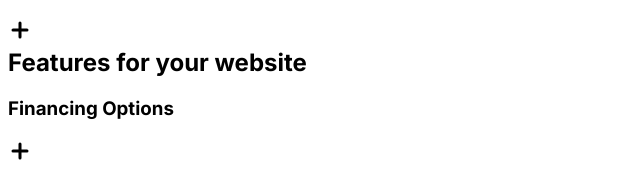
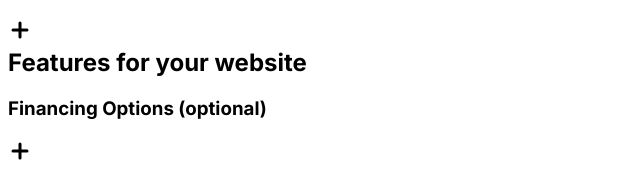
Before and after one commit to mahdiiiu2k/ClientInfoForm11, a React (Vite) app in the folder client/: page / in a window 1280 px wide. Shown: the part 1047-1234 px from the top of the page, without its empty margins (0-640 px from the left). Built offline with nearby package versions, Linux system fonts and the light colour scheme; what @shared/schema would draw is missing.

Commit message:
Make financing options section clearly marked as optional
Update client form to indicate financing options section is not mandatory for submission.

Replit-Commit-Author: Agent
Replit-Commit-Session-Id: 8d3b7007-cd9c-46dd-be6a-ad0b5eed6d8a
Replit-Commit-Checkpoint-Type: full_checkpoint

```diff
--- a/client/src/pages/client-form.tsx
+++ b/client/src/pages/client-form.tsx
@@ -1504,7 +1504,7 @@ export default function ClientForm() {
                       }}
                     >
                       <div className="flex items-center justify-between">
-                        <h3 className="text-xl font-semibold text-slate-800">Financing Options</h3>
+                        <h3 className="text-xl font-semibold text-slate-800">Financing Options (optional)</h3>
                         {form.watch("hasFinancingOptions") ? (
                           <Minus className="h-5 w-5 text-slate-500" strokeWidth={3} />
                         ) : (
```
